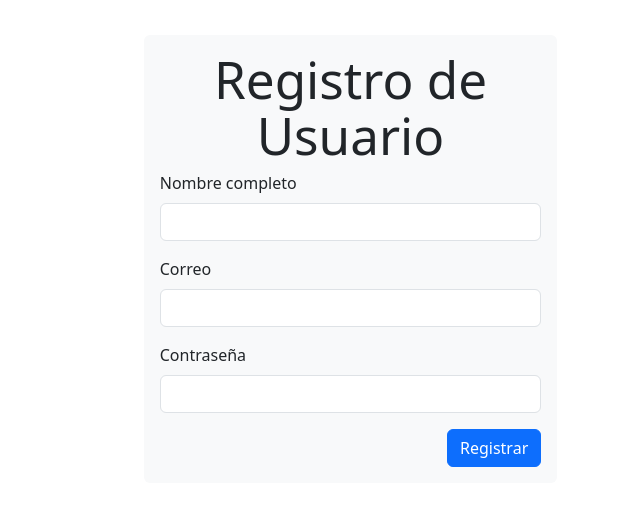
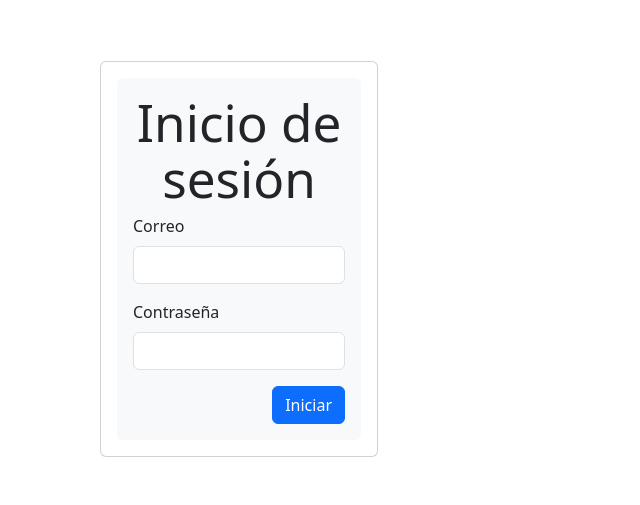
Before and after one commit to mentorrolling/frontend-integrador-62i, a React (Vite) app: page /login in a window 1280 px wide. Shown: the part 141-646 px from the top of the page, without its empty margins (87-727 px from the left). Built offline with nearby package versions, Linux system fonts and the light colour scheme; the HTML template or start-up script is replaced by a standard one.

Commit message:
Agrego funciion de login y la página para el inicio de sesión

```diff
--- a/src/App.jsx
+++ b/src/App.jsx
@@ -1,11 +1,13 @@
 import RegistroUsuarioApp from "./components/RegistroUsuarioApp";
+import LoginScreen from "./views/LoginScreen";
 
 function App() {
   return (
     <div className="container">
-      <div className="row">
+      <div className="row vh-100 d-flex align-items-center">
         <div className="col-12 col-md-6 offset-md-3">
-          <RegistroUsuarioApp />
+          {/* <RegistroUsuarioApp /> */}
+          <LoginScreen />
         </div>
       </div>
     </div>
--- /dev/null
+++ b/src/helpers/authApi.js
@@ -0,0 +1,15 @@
+const url = "http://localhost:8080/api/auth/login";
+
+export const login = async (datos) => {
+  const res = await fetch(url, {
+    method: "POST",
+    body: JSON.stringify(datos),
+    headers: {
+      "Content-type": "application/json; charset=UTF-8",
+    },
+  });
+
+  const info = await res.json();
+
+  return info;
+};
--- /dev/null
+++ b/src/views/LoginScreen.jsx
@@ -0,0 +1,83 @@
+import React from "react";
+import { useForm } from "react-hook-form";
+import { login } from "../helpers/authApi";
+
+const LoginScreen = () => {
+  const {
+    register,
+    handleSubmit,
+    reset,
+    formState: { errors },
+  } = useForm();
+
+  const inicioSesion = async (data) => {
+    const respuesta = await login(data);
+    console.log(respuesta);
+    reset();
+  };
+
+  return (
+    <div className="container">
+      <div className="row">
+        <div className="col">
+          <div className="card">
+            <div className="card-body">
+              <form
+                noValidate
+                onSubmit={handleSubmit(inicioSesion)}
+                className="bg-light text-dark p-3 rounded w-100"
+              >
+                <h1 className="text-center">Inicio de sesión</h1>
+                <section className="row">
+                  <fieldset className="col-12 ">
+                    <label htmlFor="Email-input" className="form-label">
+                      Correo
+                    </label>
+                    <input
+                      type="email"
+                      id="Email-input"
+                      className="form-control"
+                      {...register("email", {
+                        required: "Este campo es requerido",
+                      })}
+                      required
+                    />
+                    <p className="text-danger">{errors.email?.message}</p>
+                  </fieldset>
+
+                  <fieldset className="col-12">
+                    <label htmlFor="password-input" className="form-label">
+                      Contraseña
+                    </label>
+                    <input
+                      type="password"
+                      id="password-input"
+                      className="form-control"
+                      {...register("password", {
+                        required: "Este campo es requerido",
+                        pattern: {
+                          value: /^.{8,}$/i,
+                          message:
+                            "La Contraseña debe tener 8 caracteres mínimos",
+                        },
+                      })}
+                      required
+                    />
+                    <p className="text-danger">{errors.password?.message}</p>
+                  </fieldset>
+                </section>
+                <div className="text-end">
+                  <button type="submit" className="btn btn-primary">
+                    Iniciar
+                  </button>
+                </div>
+              </form>
+            </div>
+          </div>
+        </div>
+      </div>
+    </div>
+  );
+};
+
+export default LoginScreen;
```
